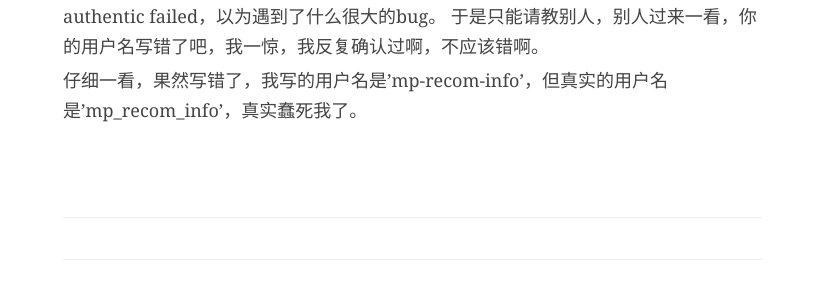
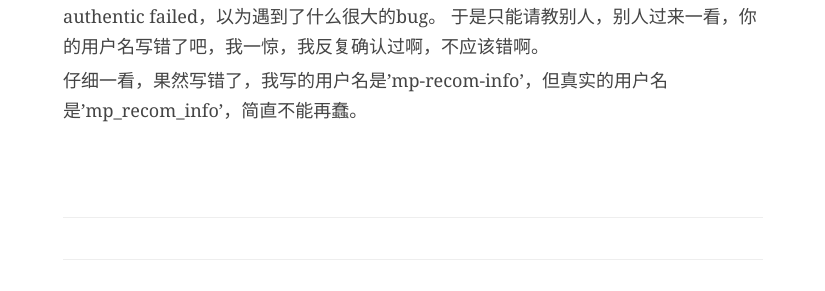
Before and after one commit to b-liu14/b-liu14.github.io, a Jekyll site: the page built from _posts/2017-04-21-记一次脑残的mongodb连接经历.markdown, in a window 1280 px wide. Shown: the part 336-627 px from the top of the page, without its empty margins (227-1052 px from the left). Built offline with Jekyll 4.4.1, drawn with Linux system fonts in a browser that asks for light colours; comment, search, counter and statistics services are not loaded.

Commit message:
add a post

```diff
--- a/_posts/2017-04-21-记一次脑残的mongodb连接经历.markdown
+++ b/_posts/2017-04-21-记一次脑残的mongodb连接经历.markdown
@@ -11,4 +11,4 @@ description: 暂无描述
 第一次使用mongodb，脑残的自己总是出现各种状况，今天上午花了一个多小时的时间连接数据库，试了各种网上的手段，教程中的方法，反复确认的host，post，username, password， databasename, authMechanism, 总是显示auth failed或者authentic failed，以为遇到了什么很大的bug。
 于是只能请教别人，别人过来一看，你的用户名写错了吧，我一惊，我反复确认过啊，不应该错啊。
 
-仔细一看，果然写错了，我写的用户名是'mp-recom-info'，但真实的用户名是'mp_recom_info'，真实蠢死我了。
+仔细一看，果然写错了，我写的用户名是'mp-recom-info'，但真实的用户名是'mp_recom_info'，简直不能再蠢。
```
